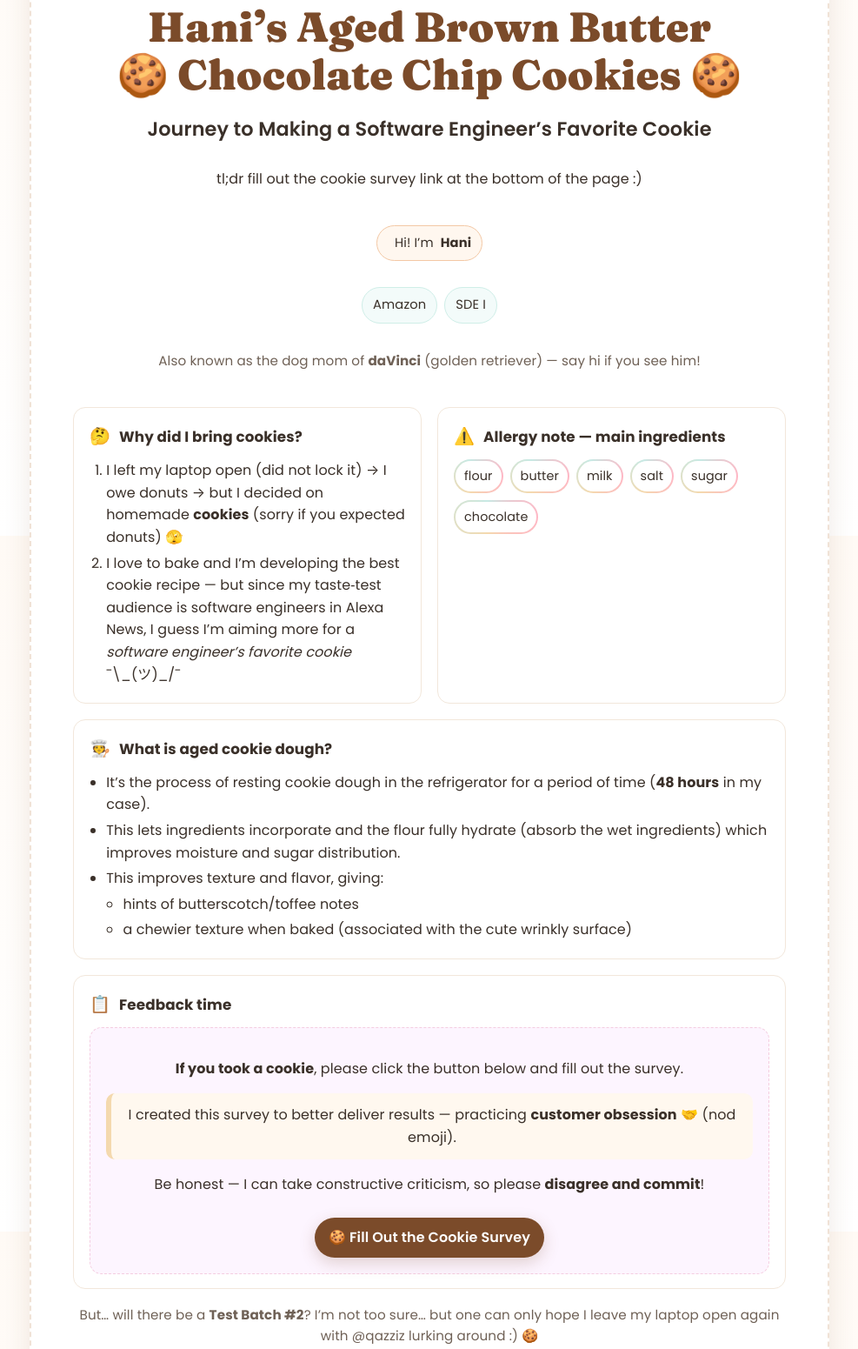
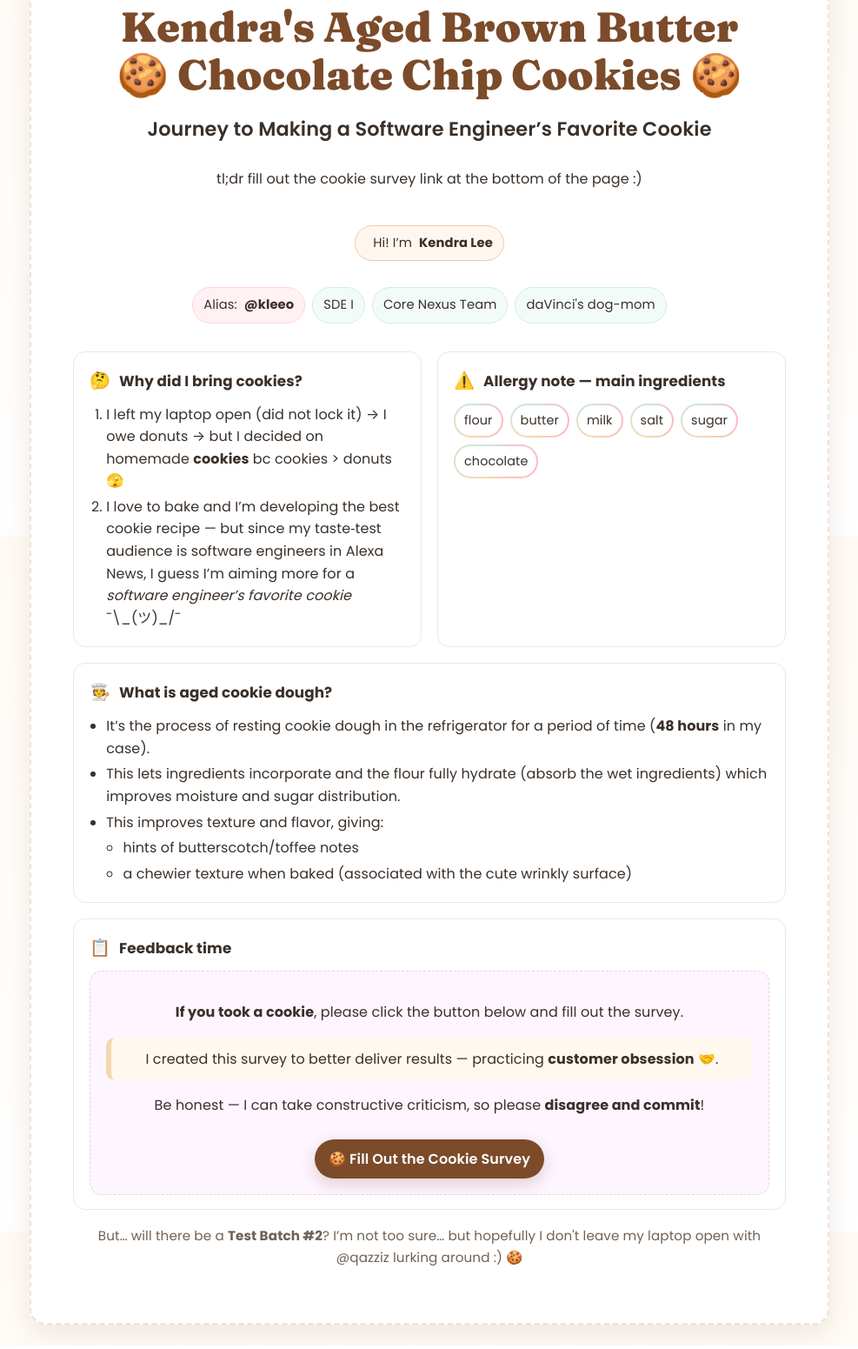
Before and after one commit to kendraleek/hani-cookies, a plain HTML site: page index.html in a window 1280 px wide. Shown: the part 184-1735 px from the top of the page at 87% size, without its empty margins (146-1133 px from the left). Drawn offline with Linux system fonts and the light colour scheme.

Commit message:
Update index.html

```diff
--- a/index.html
+++ b/index.html
@@ -3,7 +3,7 @@
 <head>
   <meta charset="utf-8" />
   <meta name="viewport" content="width=device-width, initial-scale=1" />
-  <title>Hani’s Aged Brown Butter Chocolate Chip Cookies — Test Batch #1</title>
+  <title>Kendra’s Aged Brown Butter Chocolate Chip Cookies — Test Batch #1</title>
   <link href="https://fonts.googleapis.com/css2?family=Poppins:wght@300;400;600;700&family=Fraunces:wght@700;900&display=swap" rel="stylesheet">
   <style>
     :root{
@@ -111,27 +111,29 @@
     <article class="card" role="article" aria-label="Hani’s cookie notes">
       <header>
         <div class="kicker">Test Batch #1</div>
-        <h1>Hani’s Aged Brown Butter <br> 🍪 Chocolate Chip Cookies 🍪</h1>
+        <h1>Kendra's Aged Brown Butter <br> 🍪 Chocolate Chip Cookies 🍪</h1>
         <h2>Journey to Making a Software Engineer’s Favorite Cookie</h2>
         <p>tl;dr fill out the cookie survey link at the bottom of the page :)</p>
         <div class="badges" aria-label="author and team">
-          <!-- <span class="badge"><span aria-hidden="true"></span> Hi! I’m <strong>Kendra Lee</strong> (alias <strong>@kleeo</strong>)</span> -->
-          <span class="badge"><span aria-hidden="true"></span> Hi! I’m <strong>Hani</strong></span>
+          <span class="badge"><span aria-hidden="true"></span> Hi! I’m <strong>Kendra Lee</strong></span>
+          <!-- <span class="badge"><span aria-hidden="true"></span> Hi! I’m <strong>Hani</strong></span> -->
 
         </div>
         <div class="badges" aria-label="author and team">
-          <!-- <span class="badge pink">Nickname: <strong>Hani</strong> <em>(hah‑nee)</em></span> -->
-          <span class="badge mint">Amazon</span>
+          <span class="badge pink">Alias: <strong>@kleeo</strong> </span>
+          <!-- <span class="badge mint">Amazon</span> -->
           <span class="badge mint">SDE I</span>
+          <span class="badge mint">Core Nexus Team</span>
+          <span class="badge mint">daVinci's dog-mom</span>
         </div>
-        <p class="kicker">Also known as the dog mom of <strong>daVinci</strong> (golden retriever) — say hi if you see him!</p>
+        <!-- <p class="kicker">Also known as the dog mom of <strong>daVinci</strong> (golden retriever) — say hi if you see him!</p> -->
       </header>
 
       <section class="grid" aria-label="details">
         <div class="section two">
           <h3><span class="icon">🤔</span> Why did I bring cookies?</h3>
           <ol class="list">
-            <li>I left my laptop open (did not lock it) → I owe donuts → but I decided on homemade <strong>cookies</strong> (sorry if you expected donuts) 🫣</li>
+            <li>I left my laptop open (did not lock it) → I owe donuts → but I decided on homemade <strong>cookies</strong> bc cookies > donuts 🫣</li>
             <li>I love to bake and I’m developing the best cookie recipe — but since my taste‑test audience is software engineers in Alexa News, I guess I’m aiming more for a <em>software engineer’s favorite cookie</em> ¯\_(ツ)_/¯</li>
           </ol>
         </div>
@@ -166,14 +168,14 @@
           <h3><span class="icon">📋</span> Feedback time</h3>
           <div class="link-box">
             <p><strong>If you took a cookie</strong>, please click the button below and fill out the survey.</p>
-            <p class="note">I created this survey to better deliver results — practicing <strong>customer obsession</strong> 🤝 (nod emoji).</p>
+            <p class="note">I created this survey to better deliver results — practicing <strong>customer obsession</strong> 🤝.</p>
             <p>Be honest — I can take constructive criticism, so please <strong>disagree and commit</strong>!</p>
-            <a href="#" target="_blank" rel="noopener">🍪 Fill Out the Cookie Survey</a>
+            <a href="https://forms.gle/pMNqDr3Nub2PEraq6" target="_blank" rel="noopener">🍪 Fill Out the Cookie Survey</a>
           </div>
         </div>
       </section>
 
-      <p class="footer">But… will there be a <strong>Test Batch #2</strong>? I’m not too sure… but one can only hope I leave my laptop open again with @qazziz lurking around :) 🍪</p>
+      <p class="footer">But… will there be a <strong>Test Batch #2</strong>? I’m not too sure… but hopefully I don't leave my laptop open with @qazziz lurking around :) 🍪</p>
     </article>
   </div>
 </body>
```
